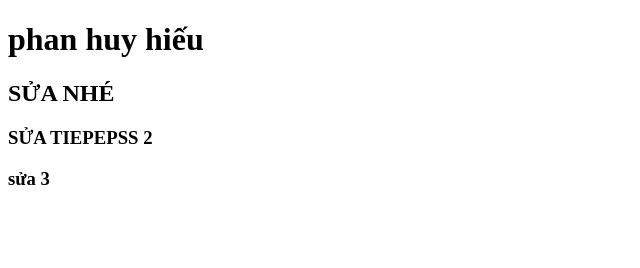
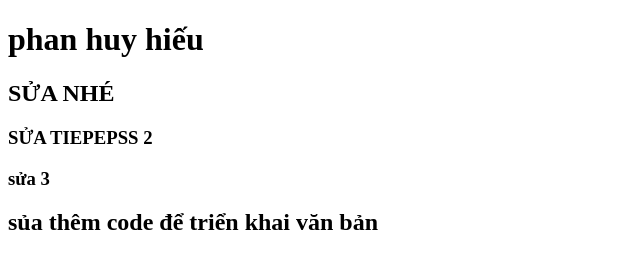
Before and after one commit to PhanHuyHieu1996/duan2, a plain HTML site: page index.html in a window 1280 px wide. Shown: the whole page, without its empty margins (0-640 px from the left). Drawn offline with Linux system fonts and the light colour scheme.

Commit message:
1. sửa code lần 1

```diff
--- a/index.html
+++ b/index.html
@@ -10,5 +10,6 @@
     <h2>SỬA NHÉ</h2>
     <h3>SỬA TIEPEPSS 2</h3>
     <h3>sửa 3</h3>
+    <h2>sủa thêm code để triển khai văn bản</h2>
   </body>
 </html>
```
